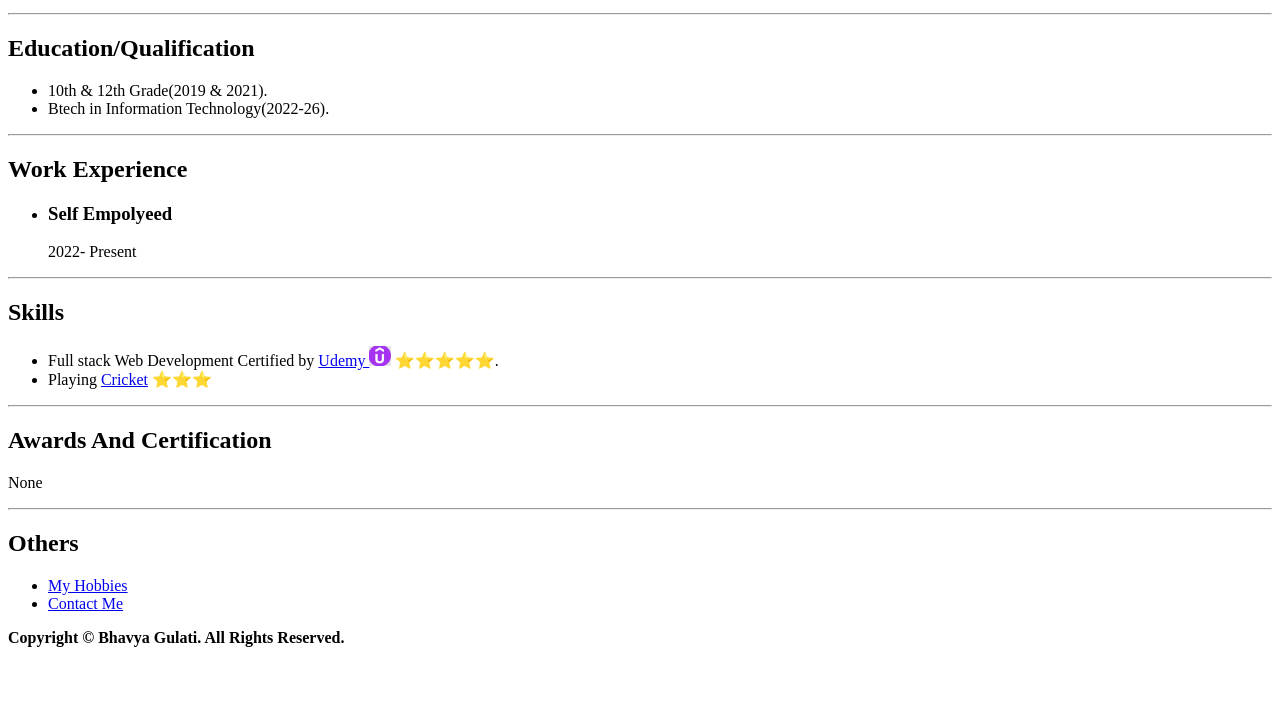
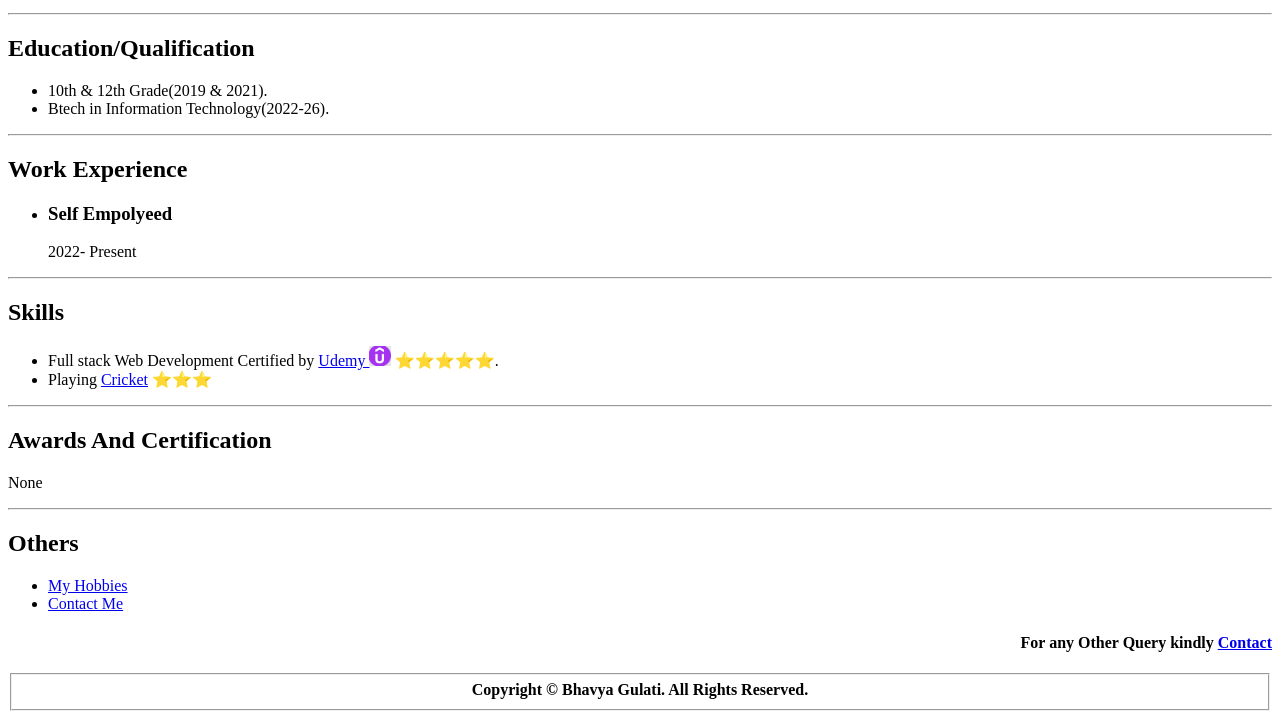
Before and after one commit to bhavyagulati123/Resume, a plain HTML site: page index.html in a window 1280 px wide. Shown: the part 303-1022 px from the top of the page. Before the commit the page ends 958 px from the top, so only its background shows below. Drawn offline with Linux system fonts and the light colour scheme.

Commit message:
Update index.html

```diff
--- a/index.html
+++ b/index.html
@@ -31,8 +31,12 @@
     <hr>
     <h2>Skills</h2>
     <ul>
-        <li>Full stack Web Development Certified by <a href="https://www.udemy.com/course/the-complete-web-development-bootcamp/">Udemy <img src="./Image/udemy.png" height="20" alt=""></a> ⭐⭐⭐⭐⭐.</li>
-        <li>Playing <a href="https://www.google.com/search?sca_esv=556633765&sxsrf=AB5stBhC3fp7TDe4kxw_wLYP6jtktmC9mw:1691983280635&q=cricket&tbm=isch&source=lnms&sa=X&ved=2ahUKEwiSyqHzmNuAAxW_2DgGHQzhASsQ0pQJegQIRRAB&biw=1920&bih=933&dpr=1#imgrc=XBKltDjvJmPmKM">Cricket</a> ⭐⭐⭐</li>
+        <li>Full stack Web Development Certified by <a
+                href="https://www.udemy.com/course/the-complete-web-development-bootcamp/">Udemy <img
+                    src="./Image/udemy.png" height="20" alt=""></a> ⭐⭐⭐⭐⭐.</li>
+        <li>Playing <a
+                href="https://www.google.com/search?sca_esv=556633765&sxsrf=AB5stBhC3fp7TDe4kxw_wLYP6jtktmC9mw:1691983280635&q=cricket&tbm=isch&source=lnms&sa=X&ved=2ahUKEwiSyqHzmNuAAxW_2DgGHQzhASsQ0pQJegQIRRAB&biw=1920&bih=933&dpr=1#imgrc=XBKltDjvJmPmKM">Cricket</a>
+            ⭐⭐⭐</li>
 
         <!-- wanted to add emoji of Udemy -->
     </ul>
@@ -47,7 +51,10 @@
             <li><a href="./Details/contact.html">Contact Me</a></li>
         </ul>
     </nav>
-    <footer><strong>Copyright © Bhavya Gulati. All Rights Reserved.</strong></footer>
+    <footer>
+        <h4 style="text-align: right;">For any Other Query kindly <a href="./Details/form.html">Contact</a></h4>
+        <fieldset style="text-align: center;"><strong >Copyright © Bhavya Gulati. All Rights Reserved.</strong></fieldset>
+    </footer>
 </body>
 
 </html>
```
